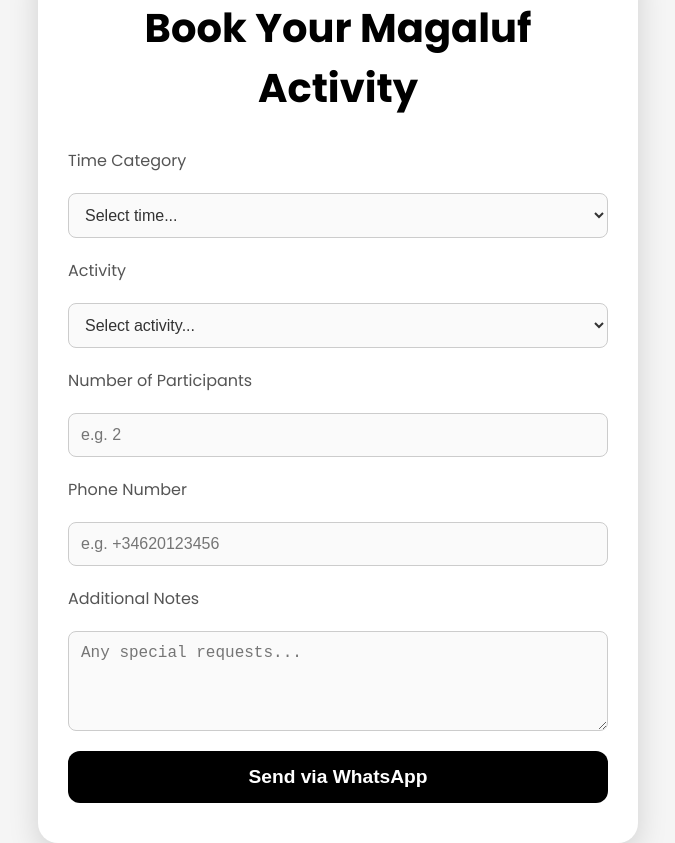
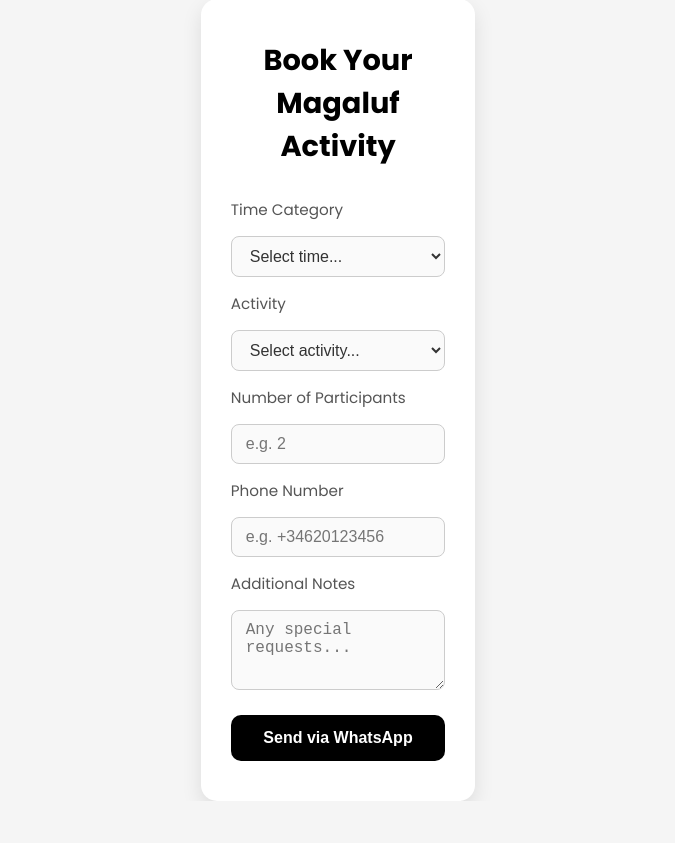
Before and after one commit to BusinessBotss/magalufactivities, a plain HTML site: page index.html in a window 1280 px wide. Shown: the whole page, without its empty margins (302-977 px from the left). After the commit the page ends 801 px from the top, so only its background shows below. Drawn offline with Linux system fonts and the light colour scheme.

Commit message:
Update index.html

```diff
--- a/index.html
+++ b/index.html
@@ -7,68 +7,72 @@
   <link href="https://fonts.googleapis.com/css2?family=Poppins:wght@400;700&display=swap" rel="stylesheet">
   <style>
     * { margin: 0; padding: 0; box-sizing: border-box; }
-    body, html {
+    html, body {
       height: 100%;
+      font-family: 'Poppins', sans-serif;
       background: #f5f5f5;
-      font-family: 'Poppins', sans-serif;
       display: flex;
       justify-content: center;
       align-items: center;
-      color: #333;
     }
     .container {
-      width: 100%;
-      max-width: 600px;
-      background: #fff;
-      box-shadow: 0 10px 30px rgba(0, 0, 0, 0.15);
-      border-radius: 20px;
+      width: 90%;
+      max-width: 400px;
+      background: #ffffff;
+      box-shadow: 0 8px 20px rgba(0, 0, 0, 0.1);
+      border-radius: 16px;
       padding: 40px 30px;
+      display: flex;
+      flex-direction: column;
+      align-items: center;
       text-align: center;
     }
     h1 {
-      font-size: 2.5rem;
+      font-size: 1.8rem;
+      font-weight: 700;
+      color: #000;
       margin-bottom: 30px;
-      color: #000;
     }
     form {
+      width: 100%;
       display: flex;
       flex-direction: column;
-      gap: 20px;
-      margin-top: 20px;
+      gap: 15px;
     }
     label {
-      font-size: 1rem;
+      text-align: left;
+      font-size: 0.95rem;
       color: #555;
-      text-align: left;
     }
     select, input, textarea {
       width: 100%;
-      padding: 12px;
+      padding: 10px 14px;
+      border: 1px solid #ccc;
       border-radius: 8px;
-      border: 1px solid #ccc;
       background: #fafafa;
       font-size: 1rem;
       color: #333;
-      transition: border-color 0.3s;
+      transition: border 0.3s;
     }
     select:focus, input:focus, textarea:focus {
-      border-color: #000;
+      border: 1px solid #000;
       outline: none;
     }
     textarea {
       resize: vertical;
-      min-height: 100px;
+      min-height: 80px;
     }
     .btn {
-      padding: 15px;
+      margin-top: 10px;
+      padding: 14px;
       background: #000;
       color: #fff;
       border: none;
-      border-radius: 12px;
-      font-size: 1.2rem;
-      font-weight: bold;
+      border-radius: 10px;
+      font-weight: 700;
+      font-size: 1rem;
       cursor: pointer;
-      transition: background 0.4s;
+      transition: background 0.3s;
     }
     .btn:hover {
       background: #333;
@@ -77,7 +81,7 @@
 </head>
 <body>
   <div class="container">
-    <h1>Book Your Magaluf Activity</h1>
+    <h1>Book Your<br>Magaluf Activity</h1>
     <form id="bookingForm">
       <label for="time">Time Category</label>
       <select id="time" required>
```
